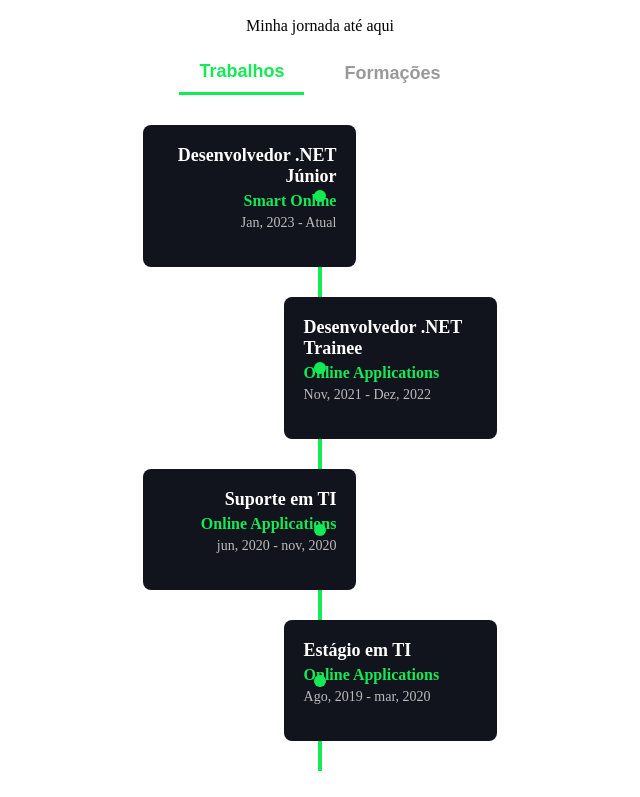
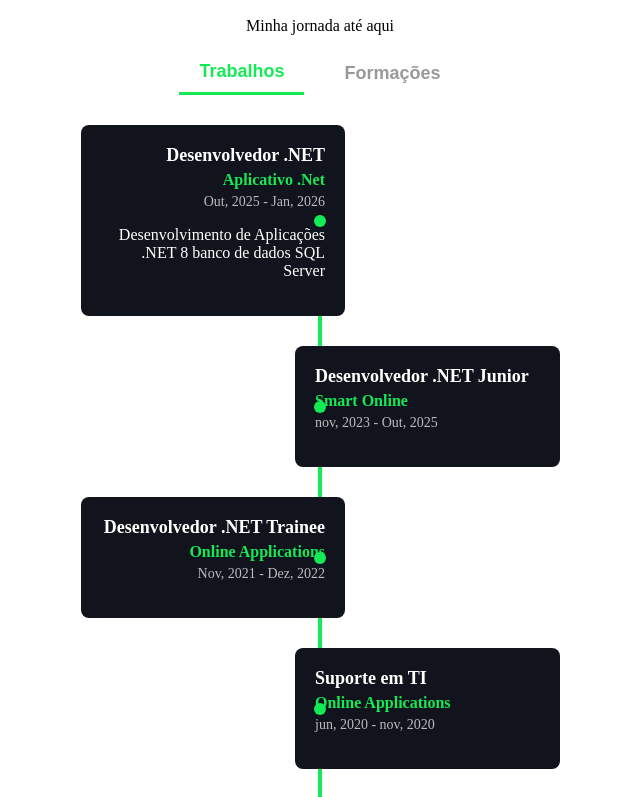
Before and after one commit to rafaelnunes93/rafaelnunes-, an Angular app: page / in a window 1280 px wide. Shown: the part 5520-6317 px from the top of the page, without its empty margins (520-1160 px from the left). Built offline with nearby package versions, Linux system fonts and the light colour scheme.

Commit message:
Novos adicionais

```diff
--- a/src/app/sections/experiencias/experiencias.component.scss
+++ b/src/app/sections/experiencias/experiencias.component.scss
@@ -61,7 +61,7 @@
   align-items: center;
   justify-content: center;
   position: relative;
-  width: 90%;
+  width: 100%;
   margin-bottom: 30px;
 }
 
@@ -80,7 +80,8 @@
   color: white;
   padding: 20px;
   border-radius: 8px;
-  width: 49%;
+  width: calc(50% - 15px);
+  overflow: hidden;
   text-align: right;
 
   @media (max-width: 768px) {
--- a/src/app/sections/experiencias/experiencias.component.ts
+++ b/src/app/sections/experiencias/experiencias.component.ts
@@ -19,9 +19,15 @@
 
   trabalhos = [
     {
-      titulo: "Desenvolvedor .NET Júnior",
+      titulo: "Desenvolvedor .NET",
+      local: "Aplicativo .Net",
+      periodo: "Out, 2025 - Jan, 2026",
+      descricao: "Desenvolvimento de Aplicações .NET 8 banco de dados SQL Server"
+    },
+    {
+      titulo: "Desenvolvedor .NET Junior",
       local: "Smart Online",
-      periodo: "Jan, 2023 - Atual",
+      periodo: "nov, 2023 - Out, 2025",
       descricao: ""
     },
     {
@@ -48,7 +54,7 @@
     {
       titulo: "POS TECH- Arquitetura de Sistemas .NET",
       local: "FIAP",
-      periodo: "JAN, 2025 - Dez, 2025",
+      periodo: "JAN, 2025 - Maio, 2026",
       descricao: ""
     },
     {
```
